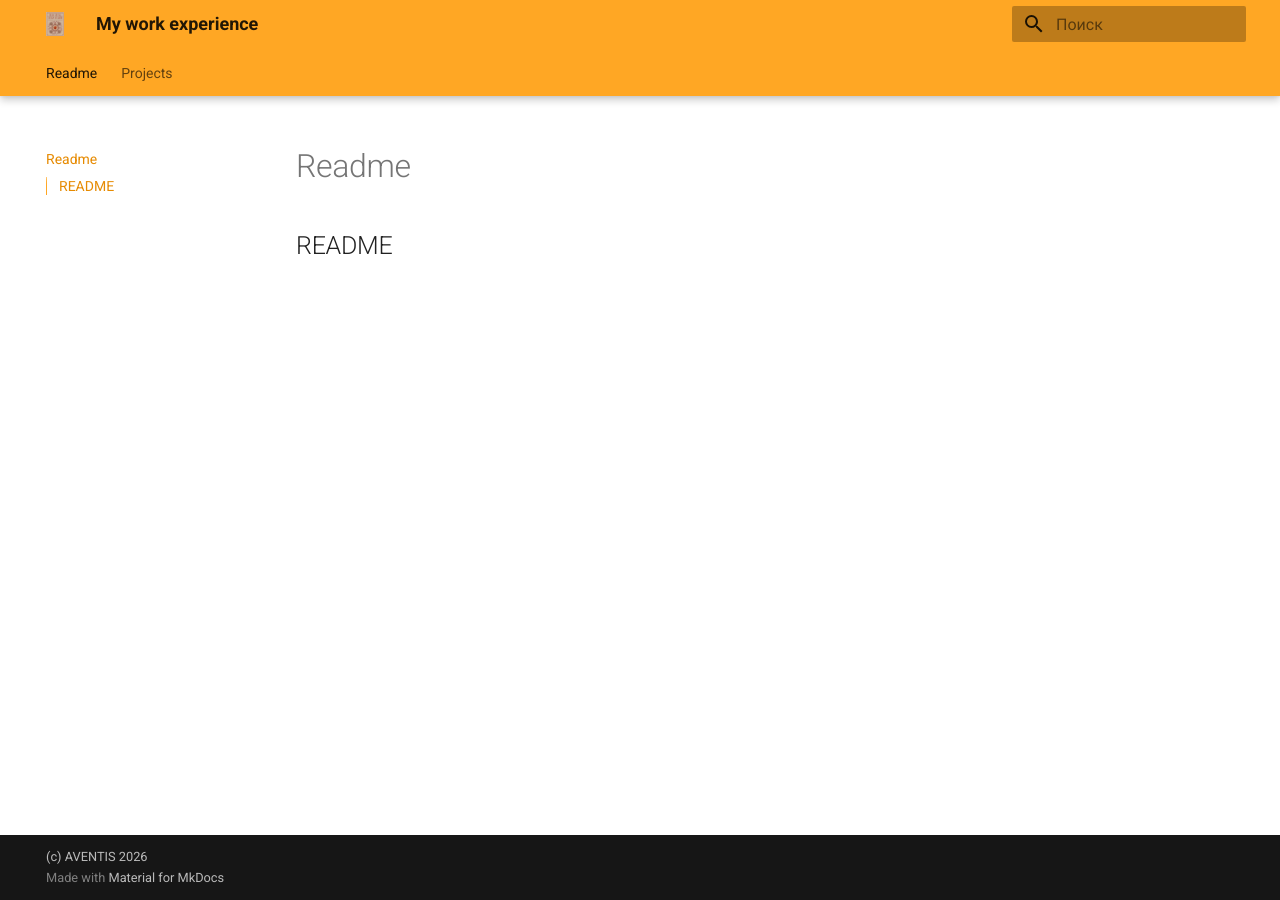
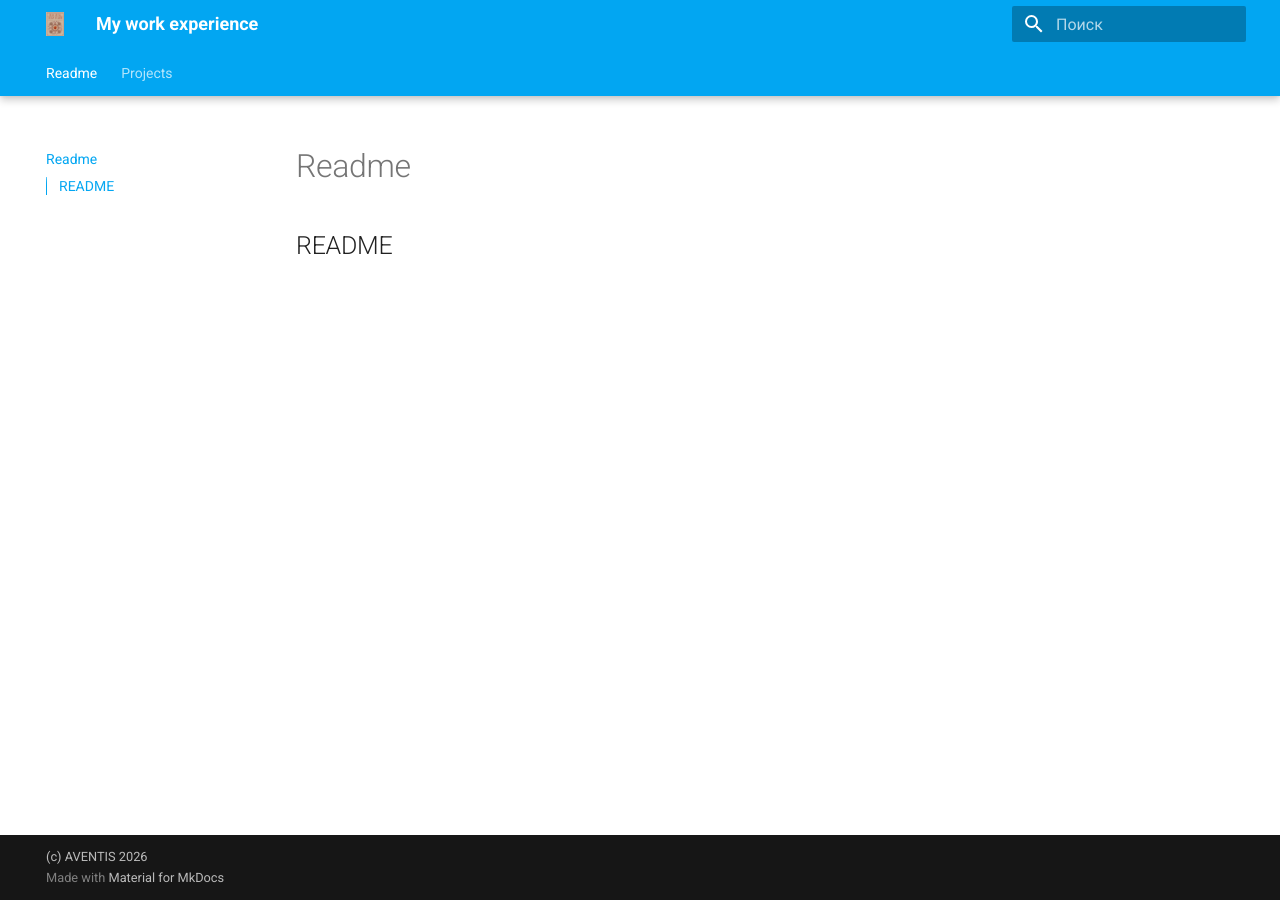
Before and after one commit to aventis1981/Techwriter_docs, an MkDocs documentation site: the page built from docs/index.md, in a window 1280 px wide. Built offline with MkDocs 1.6.1 and Material for MkDocs 9.7.7, drawn with Linux system fonts in a browser that asks for light colours.

Commit message:
color changed

```diff
--- a/mkdocs.yml
+++ b/mkdocs.yml
@@ -31,5 +31,5 @@
     - content.code.copy  # Кнопка копирования в блоке кода
    language: ru # Язык
    palette: # Настройки светлой и тёмной тем
-    primary: orange  # Основной цвет
-    accent: green
+    primary: light-blue  # Основной цвет
+    accent: purple
```
